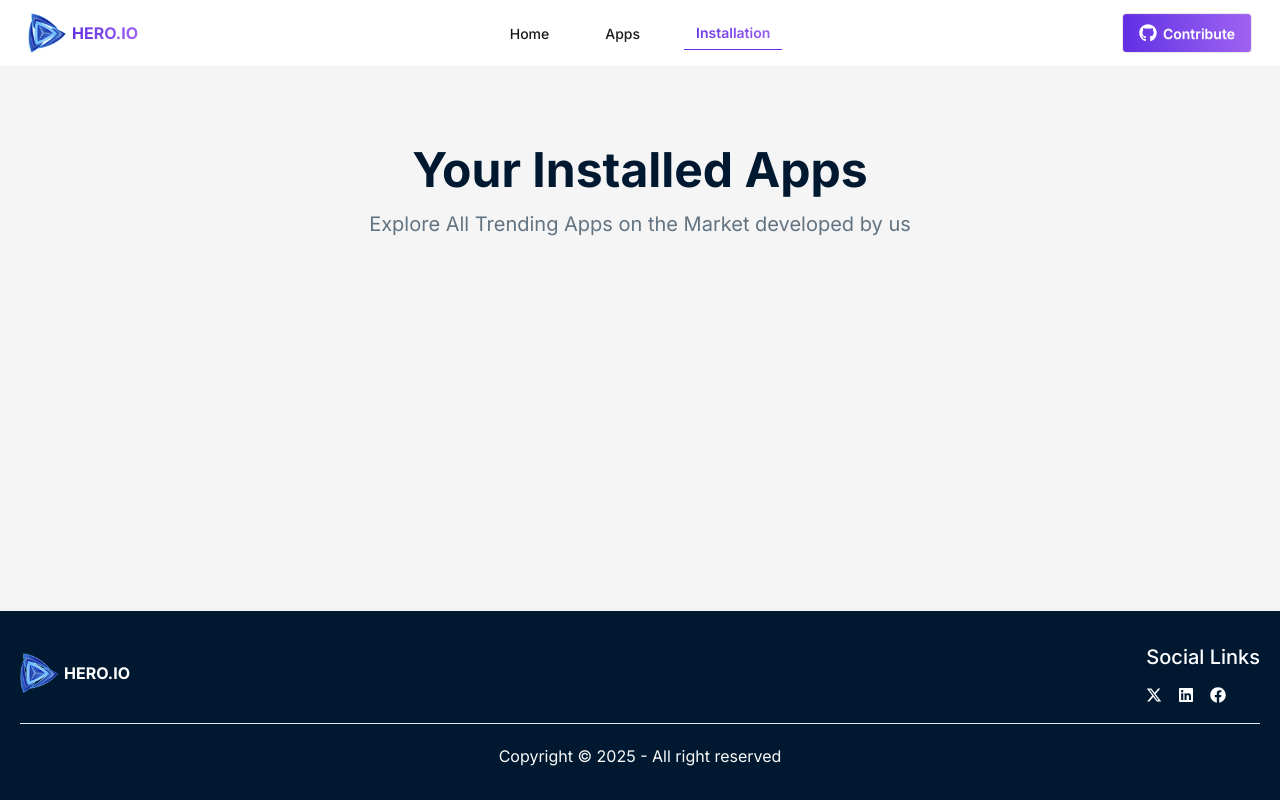
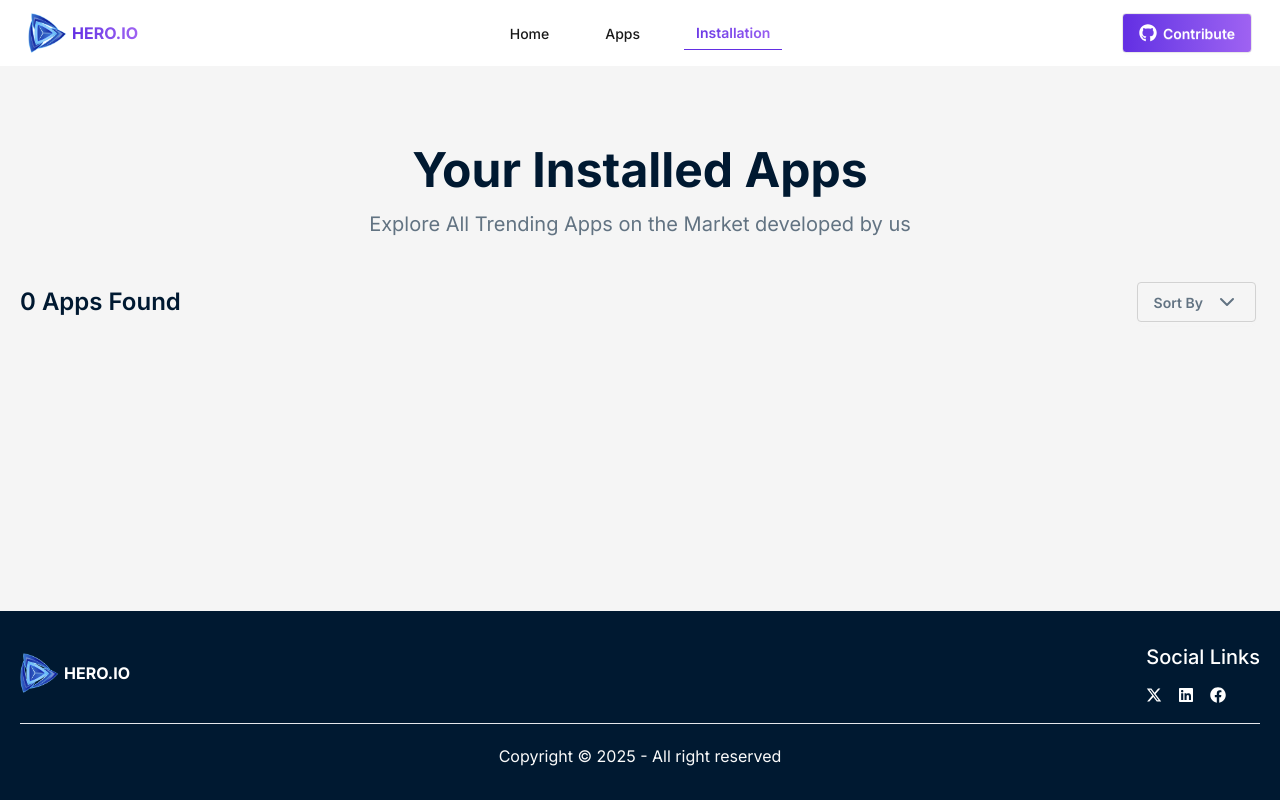
Before and after one commit to alfu-git/cs-m7-1-PH-AppStore, a React (Vite) app: page /installation-page in a window 1280 px wide. Built offline with nearby package versions, Linux system fonts and the light colour scheme.

Commit message:
show installed apps on InstallationPage

```diff
--- a/src/Components/AppDetailsPage/AppInfo/AppInfo.jsx
+++ b/src/Components/AppDetailsPage/AppInfo/AppInfo.jsx
@@ -3,7 +3,9 @@ import React, { useContext } from "react";
 import { AppContext } from "../../../Context/AppContext/AppContextProvider";
 
 const AppInfo = ({ expectedApp }) => {
-  const { handleInstallBtn, installBtnStatus } = useContext(AppContext);
+  const { handleInstallBtn,installedApps } = useContext(AppContext);
+
+  const isInstalled = installedApps.find(app => app.id === expectedApp.id);
 
   return (
     <section className="mt-20 container mx-auto px-5">
@@ -76,7 +78,7 @@ const AppInfo = ({ expectedApp }) => {
                 className={`
                   border-none shadow-none px-5 h-13 rounded-sm text-xl font-semibold
                   ${
-                    installBtnStatus
+                    isInstalled
                       ? "btn-disabled opacity-50"
                       : "btn bg-[#00D390] text-base-100"
                   }
--- /dev/null
+++ b/src/Components/InstallationPage/InstalledAppContainer/InstalledAppCard/InstalledAppCard.jsx
@@ -0,0 +1,40 @@
+import { Download, Star } from "lucide-react";
+import React from "react";
+
+const InstalledAppCard = ({ app }) => {
+  return (
+    <div className="p-4 bg-base-100 rounded-sm shadow flex justify-between sm:items-center">
+      <div className="flex flex-col sm:flex-row gap-3 sm:items-center">
+        <div className="w-20 h-20">
+          <img src={app.image} />
+        </div>
+
+        <div>
+          <h5 className="mb-4 text-[#001931] text-xl font-medium">
+            {app.title}
+          </h5>
+
+          <div className="flex gap-4 items-center">
+            <span className="text-[#00D390] flex gap-1 items-center">
+              <Download size={16} /> <span>{app.downloads}</span>
+            </span>
+
+            <span className="text-[#FF8811] flex gap-1 items-center">
+              <Star size={16} /> <span>{app.ratingAvg}</span>
+            </span>
+
+            <span className="text-[#627382]">{app.size} MB</span>
+          </div>
+        </div>
+      </div>
+
+      <div>
+        <button className="btn border-none shadow-none px-4 h-10.5 bg-[#00D390] rounded-sm text-base-100 font-semibold">
+          Uninstall
+        </button>
+      </div>
+    </div>
+  );
+};
+
+export default InstalledAppCard;
--- /dev/null
+++ b/src/Components/InstallationPage/InstalledAppContainer/InstalledAppContainer.jsx
@@ -0,0 +1,52 @@
+import React, { useContext } from "react";
+import { AppContext } from "../../../Context/AppContext/AppContextProvider";
+import { ChevronDown } from "lucide-react";
+import InstalledAppCard from "./InstalledAppCard/InstalledAppCard";
+
+const InstalledAppContainer = () => {
+
+  const {installedApps} = useContext(AppContext);
+
+  return (
+    <section className="mb-20 container mx-auto px-5">
+      <div>
+        <div>
+          <div className="mb-4 flex flex-col sm:flex-row gap-y-3 justify-between sm:items-center">
+            <div className="text-[#001931] text-2xl font-semibold">
+              <span>{installedApps.length}</span> <span>Apps Found</span>
+            </div>
+
+            <div>
+              <div className="dropdown dropdown-end">
+                <div tabIndex={0} role="button" className="btn m-1 bg-transparent border border-[#D2D2D2] rounded-sm text-[#627382]">
+                  Sort By <span></span> <ChevronDown />
+                </div>
+
+                <ul
+                  tabIndex="-1"
+                  className="dropdown-content menu bg-base-100 rounded-box z-1 w-52 p-2 shadow-sm"
+                >
+                  <li>
+                    <a>Size</a>
+                  </li>
+
+                  <li>
+                    <a>Rating</a>
+                  </li>
+                </ul>
+              </div>
+            </div>
+          </div>
+
+          <div className="space-y-4">
+            {
+              installedApps.map(app => <InstalledAppCard key={app.id} app={app} />)
+            }
+          </div>
+        </div>
+      </div>
+    </section>
+  );
+};
+
+export default InstalledAppContainer;
--- a/src/Context/AppContext/AppContextProvider.jsx
+++ b/src/Context/AppContext/AppContextProvider.jsx
@@ -6,14 +6,11 @@ export const AppContext = createContext();
 const AppContextProvider = ({ children }) => {
   const [installedApps, setInstalledApps] = useState([]);
 
-  const [installBtnStatus, setInstallBtnStatus] = useState(false);
-
   const handleInstallBtn = (app) => {
     const isAppExist = installedApps.find((a) => a.id === app.id);
 
     if (!isAppExist) {
       setInstalledApps([...installedApps, app]);
-      setInstallBtnStatus(true);
 
       toast.success(
         <p>
@@ -31,7 +28,6 @@ const AppContextProvider = ({ children }) => {
     handleInstallBtn,
     installedApps,
     setInstalledApps,
-    installBtnStatus,
   };
 
   return <AppContext.Provider value={data}>{children}</AppContext.Provider>;
--- a/src/Pages/InstallationPage/InstallationPage.jsx
+++ b/src/Pages/InstallationPage/InstallationPage.jsx
@@ -1,10 +1,12 @@
 import React from 'react';
 import InstallationPageTitle from '../../Components/InstallationPage/InstallationPageTitle/InstallationPageTitle';
+import InstalledAppContainer from '../../Components/InstallationPage/InstalledAppContainer/InstalledAppContainer';
 
 const InstallationPage = () => {
   return (
     <>
       <InstallationPageTitle />
+      <InstalledAppContainer />
     </>
   );
 };
--- a/src/hooks/useApps.jsx
+++ b/src/hooks/useApps.jsx
@@ -1,7 +1,6 @@
-import React, { useEffect, useState } from 'react';
+import React, { useEffect, useState } from "react";
 
 const useApps = () => {
-
   const [allApps, setAllApps] = useState([]);
   const [loading, setLoading] = useState(true);
 
@@ -10,16 +9,14 @@ const useApps = () => {
       const res = await fetch("/data.json");
       const data = await res.json();
 
-      setTimeout(() => {
-        setAllApps(data);
-        setLoading(false);
-      }, 1500);
+      setAllApps(data);
+      setLoading(false);
     };
 
     fetchAllAppsData();
   }, []);
 
-  return {allApps, loading};
+  return { allApps, loading };
 };
 
 export default useApps;
```
